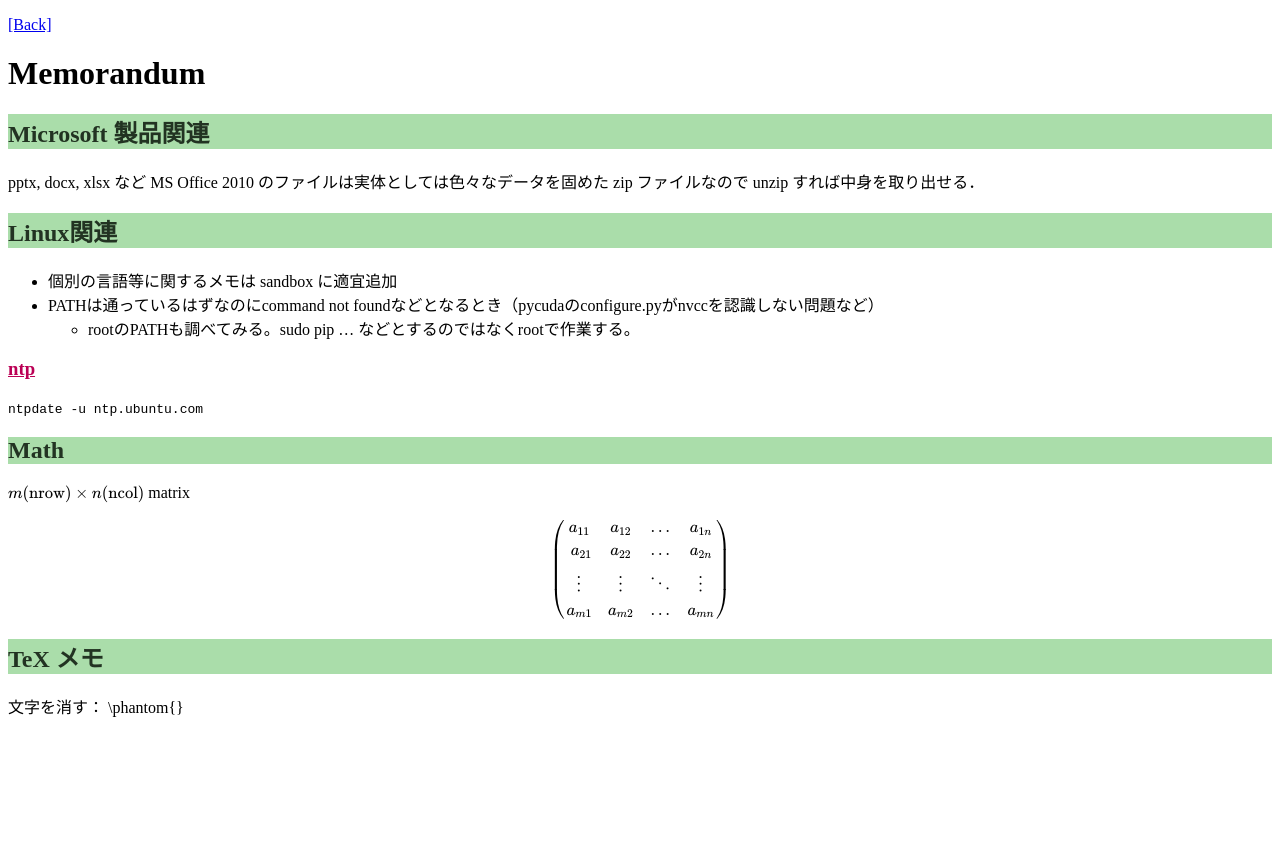
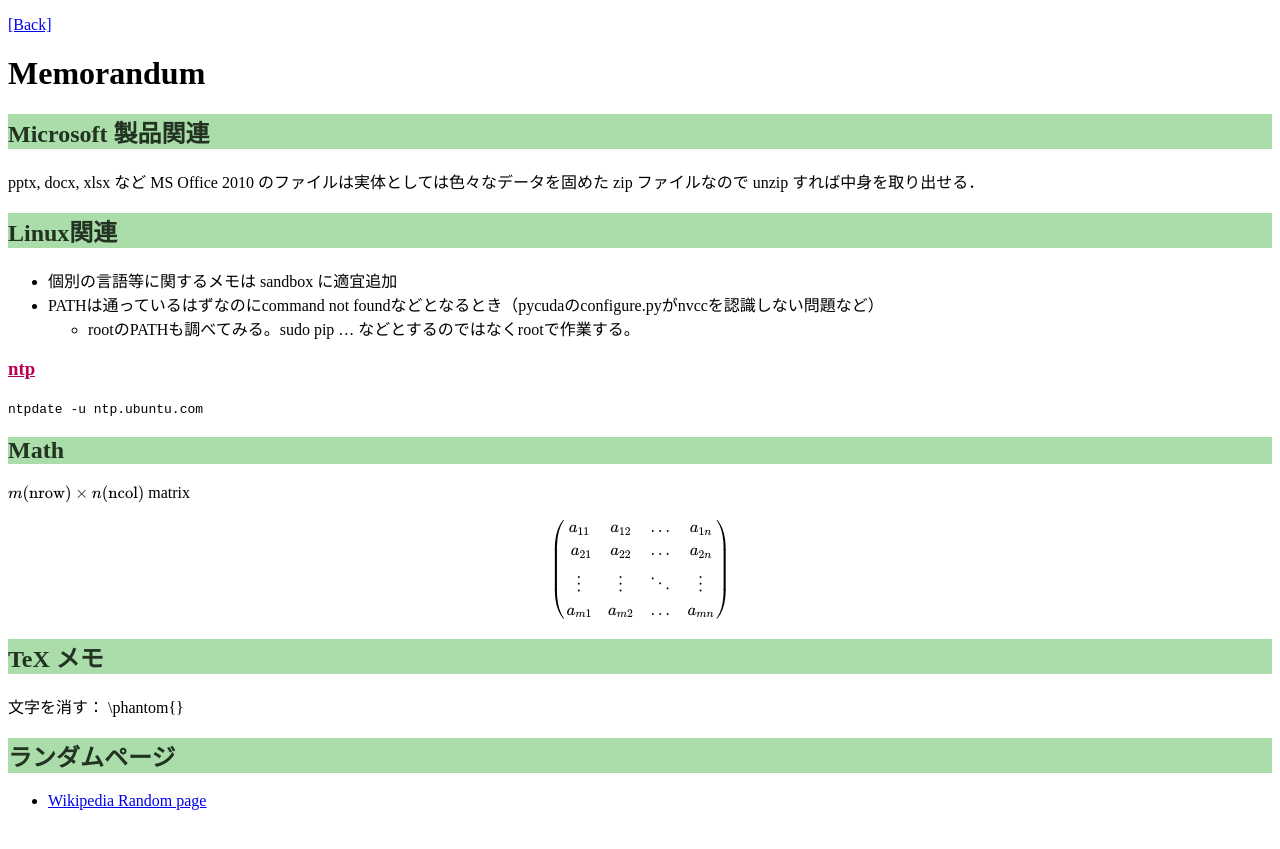
Before and after one commit to tachi-hi/tachi-hi.github.io, a Jekyll site: the page built from memo.md, in a window 1280 px wide. Shown: the top 849 px of the page. Built offline with Jekyll 4.4.1, drawn with Linux system fonts in a browser that asks for light colours; formulas are drawn with MathJax 3.

Commit message:
added the link to wikipedia random page

```diff
--- a/memo.md
+++ b/memo.md
@@ -38,3 +38,7 @@ a\_{m1} & a\_{m2} & \dots & a\_{mn} \end{pmatrix} \
 
 ## TeX メモ
 文字を消す： \phantom{}
+
+## ランダムページ
+
+- [Wikipedia Random page](http://ja.wikipedia.org/wiki/Special:Randompage)
```
